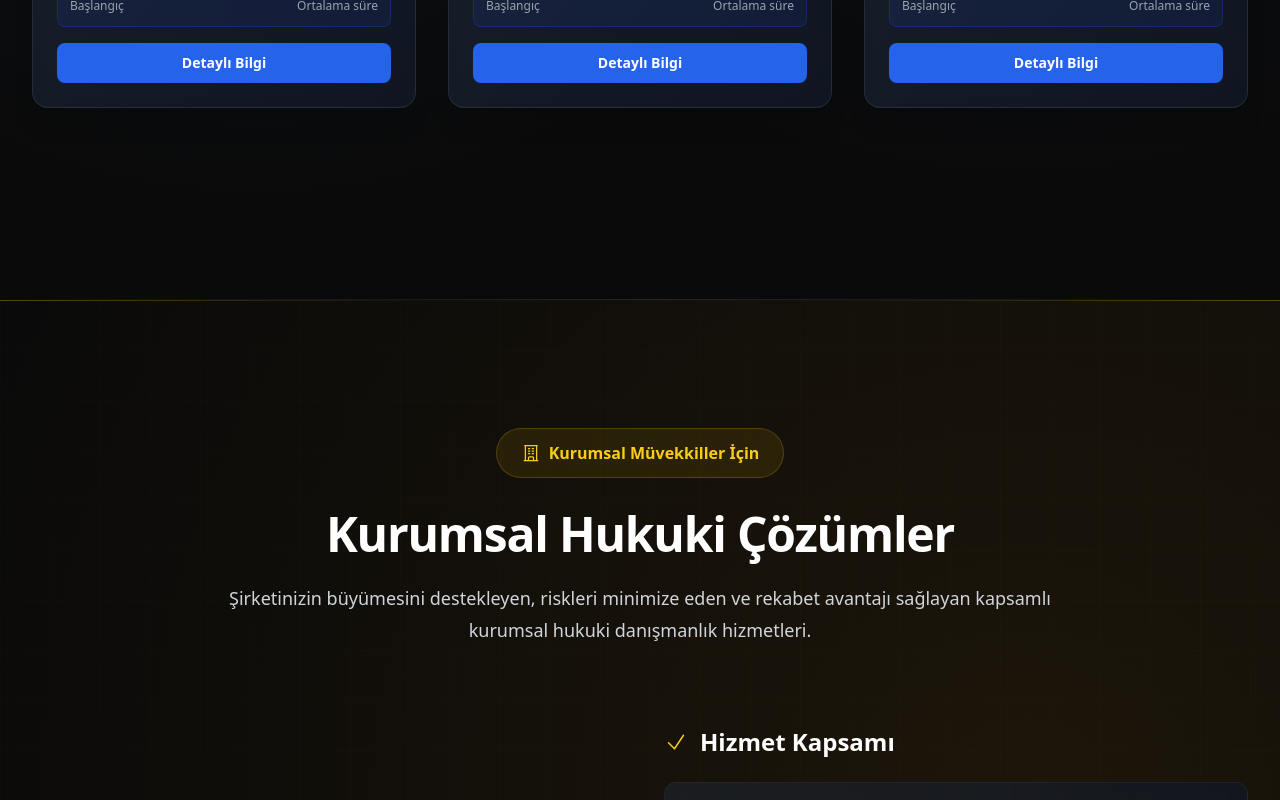
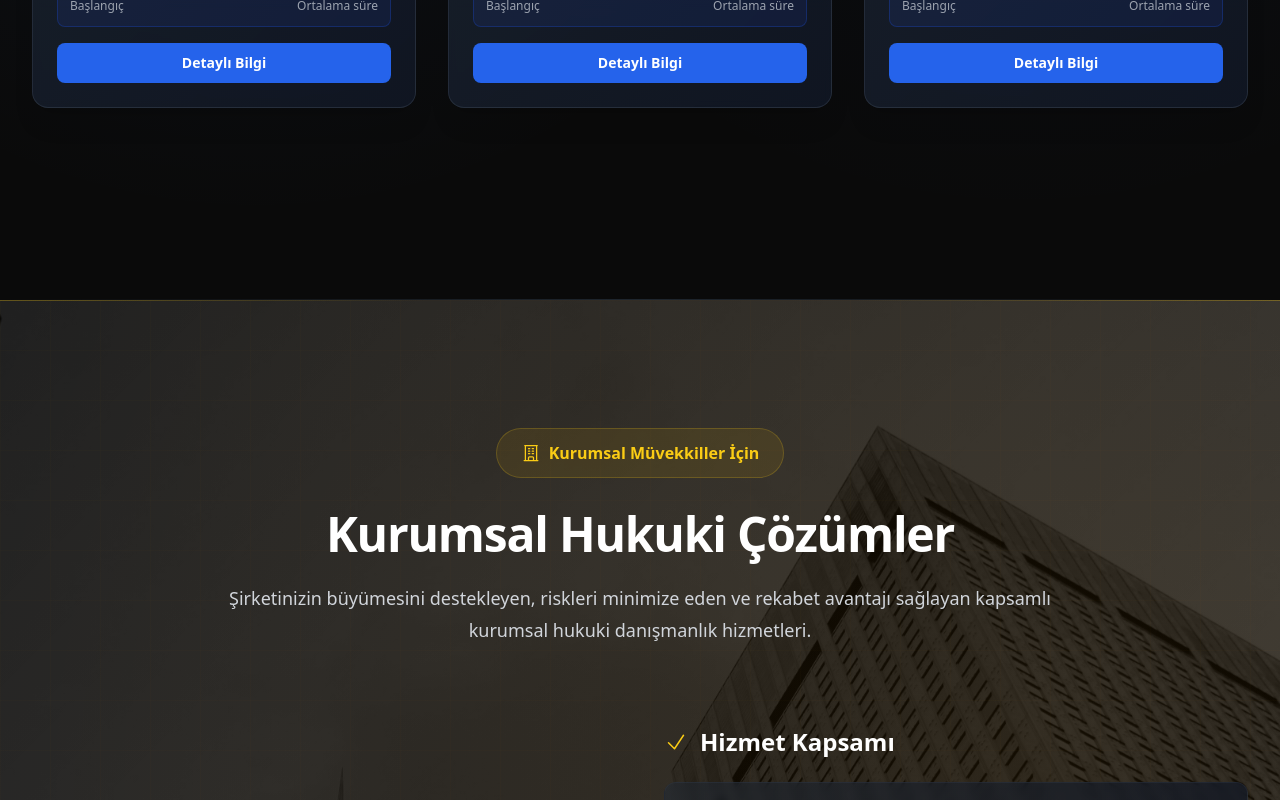
Before and after one commit to BurakYucelPY/Demir-ve-G-vercin-B-ro, a React (Vite) app: page /hizmetlerimiz in a window 1280 px wide. Shown: the part 2350-3150 px from the top of the page. Built offline with nearby package versions, Linux system fonts and the light colour scheme.

Commit message:
add ServicesIntroSection; set corporate background image with parallax

```diff
--- a/src/components/CorporateLegalServices.tsx
+++ b/src/components/CorporateLegalServices.tsx
@@ -56,11 +56,23 @@
     <div
       className="overflow-hidden py-24 sm:py-32 relative"
       style={{
-        background: '#0a0a0a',
+        backgroundImage: 'url("/images/gokdelenlerrr.jpg")',
+        backgroundSize: 'cover',
+        backgroundPosition: 'center',
+        backgroundRepeat: 'no-repeat',
+        backgroundAttachment: 'fixed',
         position: 'relative'
       }}
     >
-      {/* Background effects */}
+      {/* Dark overlay for better text readability */}
+      <div
+        className="absolute inset-0"
+        style={{
+          background: 'linear-gradient(135deg, rgba(0,0,0,0.85) 0%, rgba(0,0,0,0.75) 50%, rgba(0,0,0,0.85) 100%)'
+        }}
+      ></div>
+
+      {/* Additional background effects */}
       <div
         className="absolute inset-0"
         style={{
```
Also changed, not shown: public/images/gokdelenlerrr.jpg (added).
